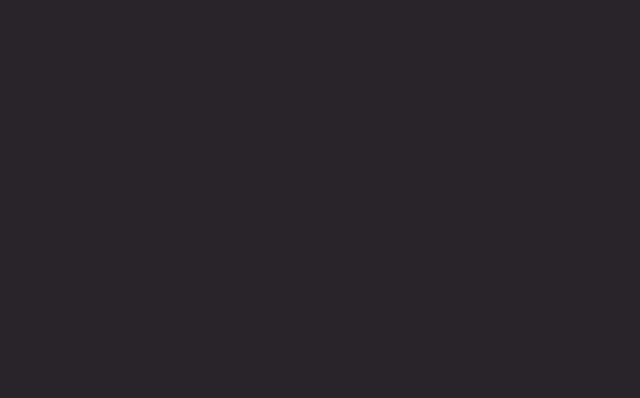
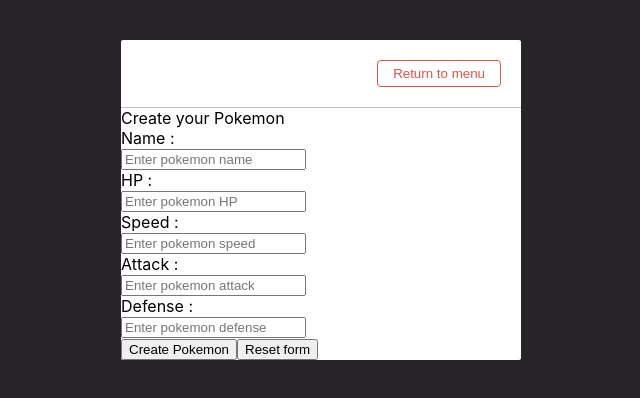
Before and after one commit to Garym3/angular-tp, an Angular app in the folder Application/: page /create-pokemon in a window 1280 px wide. Before the commit this address led to /. Shown: the top 398 px of the page, without its empty margins (319-959 px from the left). Built offline with nearby package versions, Linux system fonts and the light colour scheme.

Commit message:
Working on form

```diff
--- a/Application/src/app/app-routing.module.ts
+++ b/Application/src/app/app-routing.module.ts
@@ -3,10 +3,12 @@
 import { MenuComponent } from './menu/menu.component';
 import { ArenaComponent } from './arena/arena.component';
 import { FightersMenuComponent } from './fightersMenu/fightersMenu.component';
+import { CreatePokemonComponent } from './createPokemon/createPokemon.component';
 
 const routes: Routes = [
   { path: '', component: MenuComponent },
   { path: 'fighters-menu', component: FightersMenuComponent },
+  { path: 'create-pokemon', component: CreatePokemonComponent },
   { path: 'arena', component: ArenaComponent },
 ];
 
--- a/Application/src/app/app.module.ts
+++ b/Application/src/app/app.module.ts
@@ -1,5 +1,6 @@
 import { BrowserModule } from '@angular/platform-browser';
 import { NgModule } from '@angular/core';
+import { FormsModule } from '@angular/forms';
 
 import { AppRoutingModule } from './app-routing.module';
 import { AppComponent } from './app.component';
@@ -22,7 +23,8 @@
   imports: [
     BrowserModule,
     AppRoutingModule,
-    HttpClientModule
+    HttpClientModule,
+    FormsModule
   ],
   providers: [PokedexService],
   bootstrap: [AppComponent]
--- a/Application/src/app/arena/arena.component.html
+++ b/Application/src/app/arena/arena.component.html
@@ -22,12 +22,12 @@
             </div>
           </div>
           <div class="fightTopOpponentGif">
-            <img id="topOpponentGif" [ngStyle]="{'display': topOpponentBlinking}" src="https://play.pokemonshowdown.com/sprites/xyani/{{topOpponent.name.toLowerCase()}}.gif" />
+            <img id="topOpponentGif" [ngStyle]="topOpponent.health === 0 && {'display':'none'} || {display:block}" src="https://play.pokemonshowdown.com/sprites/xyani/{{topOpponent.name.toLowerCase()}}.gif" />
           </div>
         </div>
         <div class="fightBottomOpponent">
           <div class="fightBottomOpponentGif">
-            <img id="bottomOpponentGif" [ngStyle]="{'display': bottomOpponentBlinking}" src="https://play.pokemonshowdown.com/sprites/xyani-back/{{bottomOpponent.name.toLowerCase()}}.gif" />
+            <img id="bottomOpponentGif" [ngStyle]="bottomOpponent.health === 0 && {'display':'none'} || {display:block}" src="https://play.pokemonshowdown.com/sprites/xyani-back/{{bottomOpponent.name.toLowerCase()}}.gif" />
           </div>
           <div class="fightOpponentInfo">
             <div id="bottomOpponentName" class="fightOpponentInfoName">{{bottomOpponent.name}}</div>
--- a/Application/src/app/createPokemon/createPokemon.component.css
+++ b/Application/src/app/createPokemon/createPokemon.component.css
@@ -1,5 +1,15 @@
 /****************************************************************************************************/
 
+#wrapper{ display:flex; flex-direction:row; justify-content:center; margin:40px 20px 40px 20px; }
 
+#container{ width:400px; background-color:#FFFFFF; border-radius:2px; }
 
 /****************************************************************************************************/
+
+.returnBlock{ display:flex; flex-direction:row; justify-content:flex-end; padding:20px; border-bottom:1px solid rgba(0,0,0,0.25); }
+
+.returnBlockButton{ padding:5px 15px 5px 15px; border:1px solid #D9534F; border-radius:4px; color:#D9534F; cursor:pointer; background-color:#FFFFFF; box-sizing:border-box; }
+
+.returnBlockButton:hover{ color:#B7312D; border:1px solid #B7312D; }
+
+/****************************************************************************************************/
--- a/Application/src/app/createPokemon/createPokemon.component.html
+++ b/Application/src/app/createPokemon/createPokemon.component.html
@@ -1,3 +1,41 @@
-<p>
-  create-pokemon works!
-</p>
+<div id="wrapper">
+  <div id="container">
+    <div class="returnBlock">
+      <button class="returnBlockButton" (click)="redirectToMainMenu()">Return to menu</button>
+    </div>
+    <div class="createBlock">
+      <div class="createBlockHeader">Create your Pokemon</div>
+      <form (submit)="saveForm()" class="createBlockForm" #pokemonForm="ngForm" novalidate>
+        <div class="createBlockFormData">
+          <div class="createBlockFormDataLabel">Name :</div>
+          <input type="text" #nameInput="ngModel" [(ngModel)]="pokemonName" name="name" placeholder="Enter pokemon name" />
+          <div class="createBlockFormDataError" [hidden]="nameInput.valid">Pokemon name is not valid (must only contain )</div>
+        </div>
+        <div class="createBlockFormData">
+          <div class="createBlockFormDataLabel">HP :</div>
+          <input type="number" #healthInput="ngModel" [(ngModel)]="pokemonHealth" name="health" placeholder="Enter pokemon HP" />
+          <div class="createBlockFormDataError" [hidden]="healthInput.valid">Pokemon HP is not valid (must be from 1 to 999)</div>
+        </div>
+        <div class="createBlockFormData">
+          <div class="createBlockFormDataLabel">Speed :</div>
+          <input type="number" #speedInput="ngModel" [(ngModel)]="pokemonSpeed" name="speed" placeholder="Enter pokemon speed" />
+          <div class="createBlockFormDataError" [hidden]="speedInput.valid">Pokemon speed is not valid (must be from 1 to 999)</div>
+        </div>
+        <div class="createBlockFormData">
+          <div class="createBlockFormDataLabel">Attack :</div>
+          <input type="number" #attackInput="ngModel" [(ngModel)]="pokemonAttack" name="attack" placeholder="Enter pokemon attack" />
+          <div class="createBlockFormDataError" [hidden]="attackInput.valid">Pokemon attack is not valid (must be from 1 to 999)</div>
+        </div>
+        <div class="createBlockFormData">
+          <div class="createBlockFormDataLabel">Defense :</div>
+          <input type="number" #defenseInput="ngModel" [(ngModel)]="pokemonDefense" name="defense" placeholder="Enter pokemon defense" />
+          <div class="createBlockFormDataError" [hidden]="defenseInput.valid">Pokemon defense is not valid (must be from 1 to 999)</div>
+        </div>
+        <div class="createBlockFormButtons">
+          <button type="submit" class="createBlockFormButtonsSubmit">Create Pokemon</button>
+          <button type="reset" class="createBlockFormButtonsReset">Reset form</button>
+        </div>
+      </form>
+    </div>
+  </div>
+</div>
--- a/Application/src/app/createPokemon/createPokemon.component.ts
+++ b/Application/src/app/createPokemon/createPokemon.component.ts
@@ -1,15 +1,47 @@
 import { Component, OnInit } from '@angular/core';
+import { Router } from '@angular/router';
 
-@Component({
+/****************************************************************************************************/
+
+@Component(
+{
   selector: 'app-create-pokemon',
   templateUrl: './createPokemon.component.html',
   styleUrls: ['./createPokemon.component.css']
 })
-export class CreatePokemonComponent implements OnInit {
 
-  constructor() { }
+/****************************************************************************************************/
 
-  ngOnInit() {
+export class CreatePokemonComponent implements OnInit
+{
+  pokemonName: string;
+  pokemonHealth: number;
+  pokemonSpeed: number;
+  pokemonAttack: number;
+  pokemonDefense: number;
+
+  constructor(private router: Router){ }
+
+  ngOnInit()
+  {
+
   }
 
+  /****************************************************************************************************/
+  /****************************************************************************************************/
+
+  redirectToMainMenu(): void
+  {
+    this.router.navigateByUrl('/');
+  }
+
+  /****************************************************************************************************/
+  /****************************************************************************************************/
+
+  saveForm()
+  {
+    console.log(true);
+  }
 }
+
+/****************************************************************************************************/
--- a/Application/src/app/menu/menu.component.html
+++ b/Application/src/app/menu/menu.component.html
@@ -4,6 +4,7 @@
       <div class="menuHeader">Greekomon</div>
       <div class="menuList">
         <button class="menuListLink" (click)="redirectToOpponentsMenu()">Start a fight</button>
+        <button class="menuListLink" (click)="redirectToCreatePokemon()">Create a Pokemon</button>
       </div>
     </div>
   </div>
--- a/Application/src/app/menu/menu.component.ts
+++ b/Application/src/app/menu/menu.component.ts
@@ -20,6 +20,11 @@
   {
     this.router.navigateByUrl('/fighters-menu');
   }
+
+  redirectToCreatePokemon(): void
+  {
+    this.router.navigateByUrl('/create-pokemon');
+  }
 }
 
 /****************************************************************************************************/
--- a/Application/src/app/services/pokedex.service.ts
+++ b/Application/src/app/services/pokedex.service.ts
@@ -39,7 +39,7 @@
     const powerWhip: Skill = new Skill('power whip', 120, 85);
     const tackle: Skill = new Skill('tackle', 50, 100);
 
-    if(this.pokemonList[id] !== undefined) return of(this.pokemonList[id]);
+    if(this.pokemonList[id] !== undefined) return of(this.pokemonList[id].pokemon);
 
     return this.http.get<any>(`${this.baseUrl}/${id}`).pipe(map((result: any):Pokemon =>
     {
@@ -58,7 +58,7 @@
         `https://raw.githubusercontent.com/PokeAPI/sprites/master/sprites/pokemon/back/${id}.png`
       );
 
-      this.pokemonList[id] = { pokemon: newPokemon};
+      this.pokemonList[id] = { pokemon: newPokemon };
 
       return newPokemon;
     }));
```
